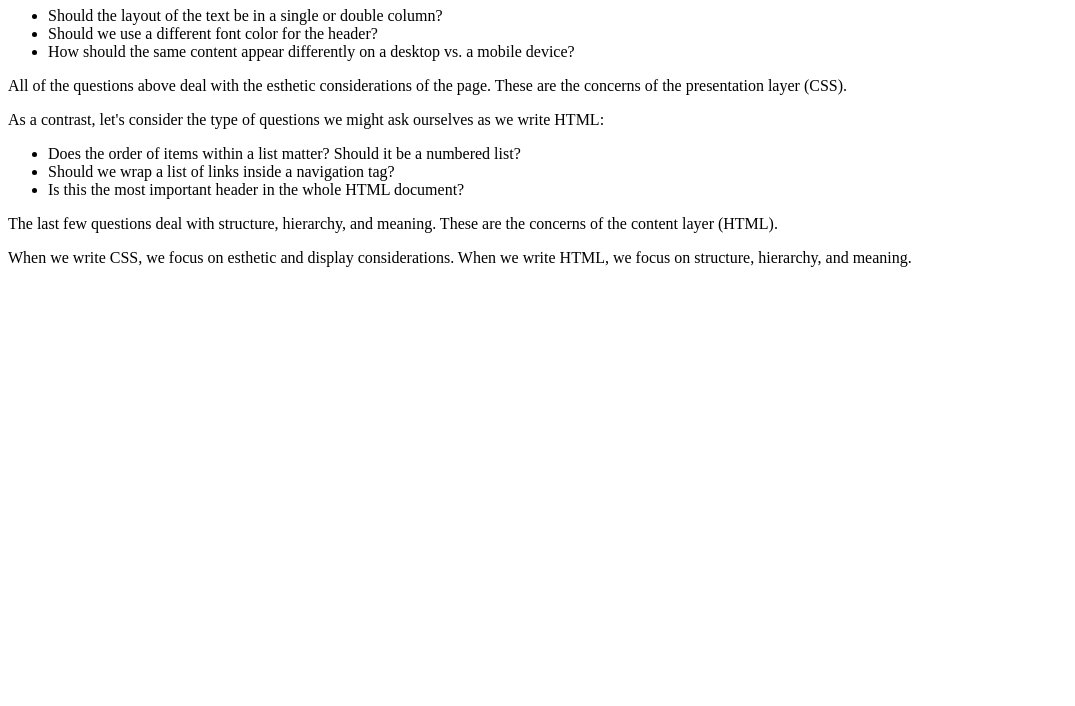
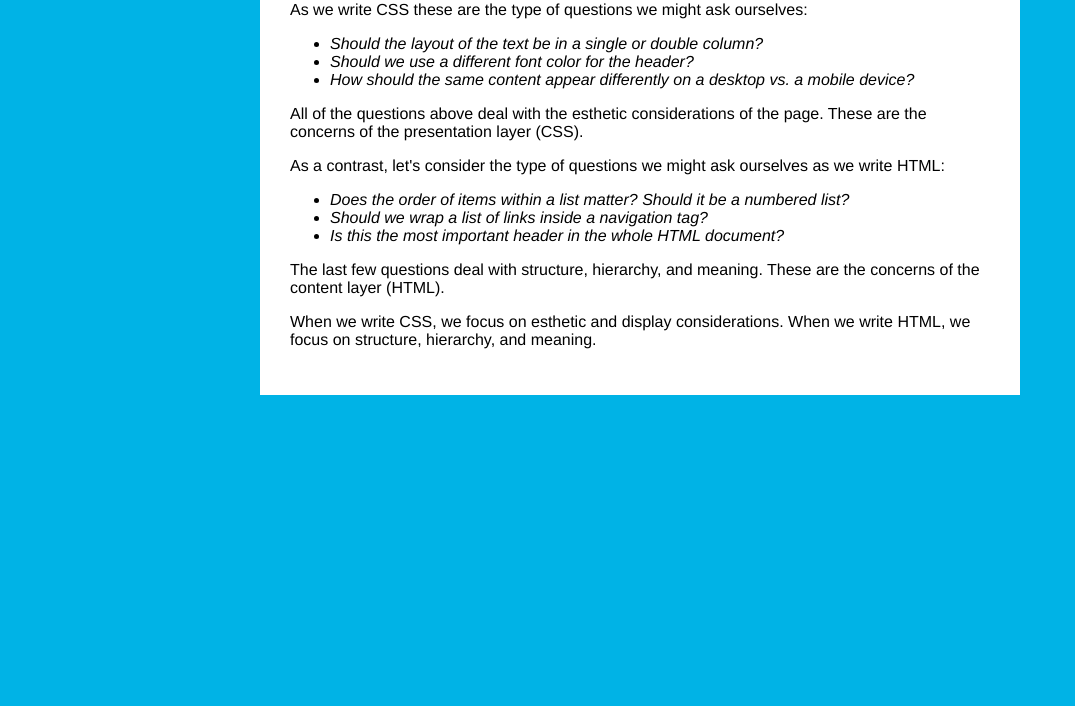
Before and after one commit to learn-co-curriculum/phase-0-css-intro-lab, a plain HTML site: page index.html in a window 1280 px wide. Shown: the part 94-800 px from the top of the page, without its empty margins (0-1075 px from the left). Drawn offline with Linux system fonts and the light colour scheme.

Commit message:
solution complete

```diff
--- a/index.html
+++ b/index.html
@@ -3,30 +3,35 @@
   <head>
     <meta charset="utf-8">
     <title>Introduction to CSS Lab</title>
+    <link rel="stylesheet" href="./style.css">
   </head>
 
   <body>
-    <link rel="stylesheet" href="./style.css">
-  </body>
 
-</html>
-
-<article>
+    <div>
       <h1 id='main-header'>How Does Writing CSS Differ From Writing HTML?</h1>
       <p>As we write CSS these are the type of questions we might ask ourselves:</p>
+
       <ul>
         <li class='perspective-questions'>Should the layout of the text be in a single or double column?</li>
         <li class='perspective-questions'>Should we use a different font color for the header?</li>
         <li class='perspective-questions'>How should the same content appear differently on a desktop vs. a mobile device?</li>
       </ul>
+
       <p>All of the questions above deal with the esthetic considerations of the page. These are the concerns of the presentation layer (CSS).</p>
       <p>As a contrast, let's consider the type of questions we might ask ourselves as we write HTML:</p>
+
       <ul>
         <li class='perspective-questions'>Does the order of items within a list matter? Should it be a numbered list?</li>
         <li class='perspective-questions'>Should we wrap a list of links inside a navigation tag?</li>
         <li class='perspective-questions'>Is this the most important header in the whole HTML document?</li>
       </ul>
+
       <p>The last few questions deal with structure, hierarchy, and meaning. These are the concerns of the content layer (HTML).</p>
+      <p>When we write CSS, we focus on esthetic and display considerations. When we write HTML, we focus on structure, hierarchy, and meaning.</p>
+    </div>
 
-  <p>When we write CSS, we focus on esthetic and display considerations. When we write HTML, we focus on structure, hierarchy, and meaning.</p>
-</article>
+    <link rel="stylesheet" href="./style.css">
+  </body>
+
+</html>
--- a/style.css
+++ b/style.css
@@ -1,61 +1,23 @@
-/*
-Tag selector to select the 'body' element
-*/
+/* Tag selector to select the 'body' element */
 body {
-  /*
-  Set the background of the 'body' element to '#00b3e6' (light blue)
-  */
-
-  /* background:#00b3e6; */
+  background: #00b3e6;
 }
 
-/*
-Tag selector to select the 'article' element
-*/
-article {
-  /*
-  Sets the article element width to 700px
-  */
-  /* width:700px; */
-
-  /*
-  Centers the article element
-  */
-  /* margin:auto; */
-
-  /*
-  Sets the font family of the article element to 'Helvetica Neue'
-  alternative fonts are provided in the event 'Helvetica Neue' is not available on the user's device
-  */
-  /* font-family: "Helvetica Neue", Helvetica, Arial, sans-serif; */
-
-  /*
-  Set the background of the 'article' element to 'white'
-  */
-  /* background:white; */
-
-  /*
-  Add 30px of white space to perimeter of the 'article elment'
-  */
-  /* padding:30px; */
+/* Tag selector to select all 'div' elements. We only have one 'div' in our HTML */
+div {
+  width: 700px;
+  margin: auto;
+  font-family: "Helvetica Neue";
+  background: white;
+  padding: 30px;
 }
 
-/*
-ID selector to select the element with id 'main-header'
-*/
+/* ID selector to select the element with id 'main-header' */
 #main-header {
-  /*
-  Set the font-size to 22px for the element with id 'main-header'
-  */
-  /* font-size:22px; */
+  font-size: 22px;
 }
 
-/*
-Class selector to select elements containing the class 'perspective-questions'
-*/
+/* Class selector to select elements containing the class 'perspective-questions' */
 .perspective-questions {
-  /*
-  Set the 'font-style' to 'italic' for elements containing the class 'perspective-questions'
-  */
-  /* font-style: italic; */
+  font-style: italic;
 }
```
Also changed, not shown: README.md, 4 other files. Lines whose indentation alone changed are shown as unchanged.
